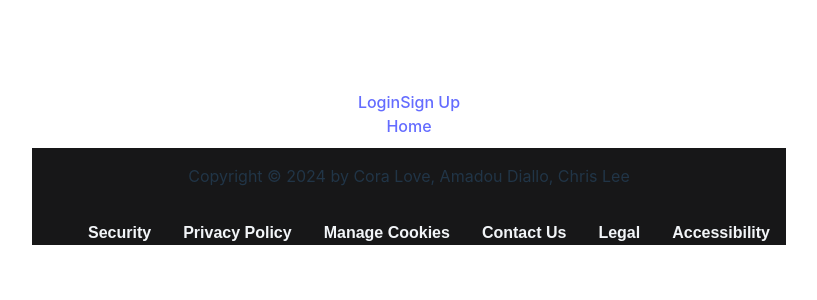
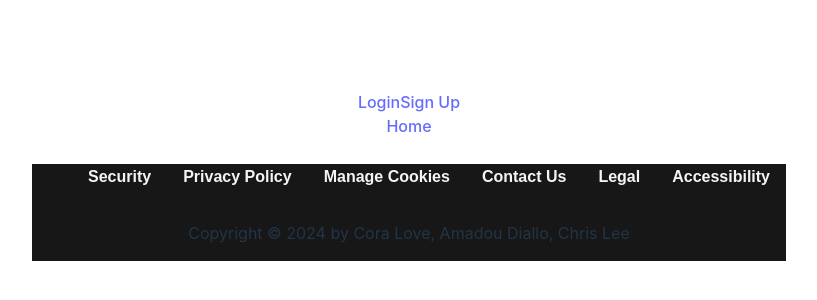
Before and after one commit to C0R4L0V3/unit3_project, a React (Vite) app in the folder mern-frontend/: page / in a window 1280 px wide. Shown: the part 220-520 px from the top of the page, without its empty margins (231-1048 px from the left). Built offline with nearby package versions, Linux system fonts and the light colour scheme.

Commit message:
footer changed

```diff
--- a/mern-frontend/src/components/footer/Footer.jsx
+++ b/mern-frontend/src/components/footer/Footer.jsx
@@ -1,29 +1,37 @@
-import './Footer.css'
+import "./Footer.css";
 
 const Footer = (props) => {
-
   return (
     <footer>
       <div className="footerContainer">
-
+        <div className="footerCommonLinks">
+          <ul>
+            <li>
+              <a href="https://www.google.com">Security</a>
+            </li>
+            <li>
+              <a href="https://www.google.com">Privacy Policy</a>
+            </li>
+            <li>
+              <a href="https://www.google.com">Manage Cookies</a>
+            </li>
+            <li>
+              <a href="https://www.google.com">Contact Us</a>
+            </li>
+            <li>
+              <a href="https://www.google.com">Legal</a>
+            </li>
+            <li>
+              <a href="https://www.google.com">Accessibility</a>
+            </li>
+          </ul>
+        </div>
         <div className="copyright">
           <p>Copyright &copy; 2024 by Cora Love, Amadou Diallo, Chris Lee</p>
         </div>
-        <div className="footerCommonLinks">
-        <ul>
-            <li><a href="https://www.google.com">Security</a></li>
-            <li><a href="https://www.google.com">Privacy Policy</a></li>
-            <li><a href="https://www.google.com">Manage Cookies</a></li>
-            <li><a href="https://www.google.com">Contact Us</a></li>
-            <li><a href="https://www.google.com">Legal</a></li>
-            <li><a href="https://www.google.com">Accessibility</a></li>
-        </ul>
-        </div>
-
       </div>
     </footer>
-    )
-
-}
+  );
+};
 
 export default Footer;
```
Also changed, not shown: mern-frontend/src/components/landing/LandingPage.jsx (added, +19 -0 lines), mern-frontend/src/components/upload/UploadFile.jsx (added, +65 -0 lines). Lines whose indentation alone changed are shown as unchanged.
